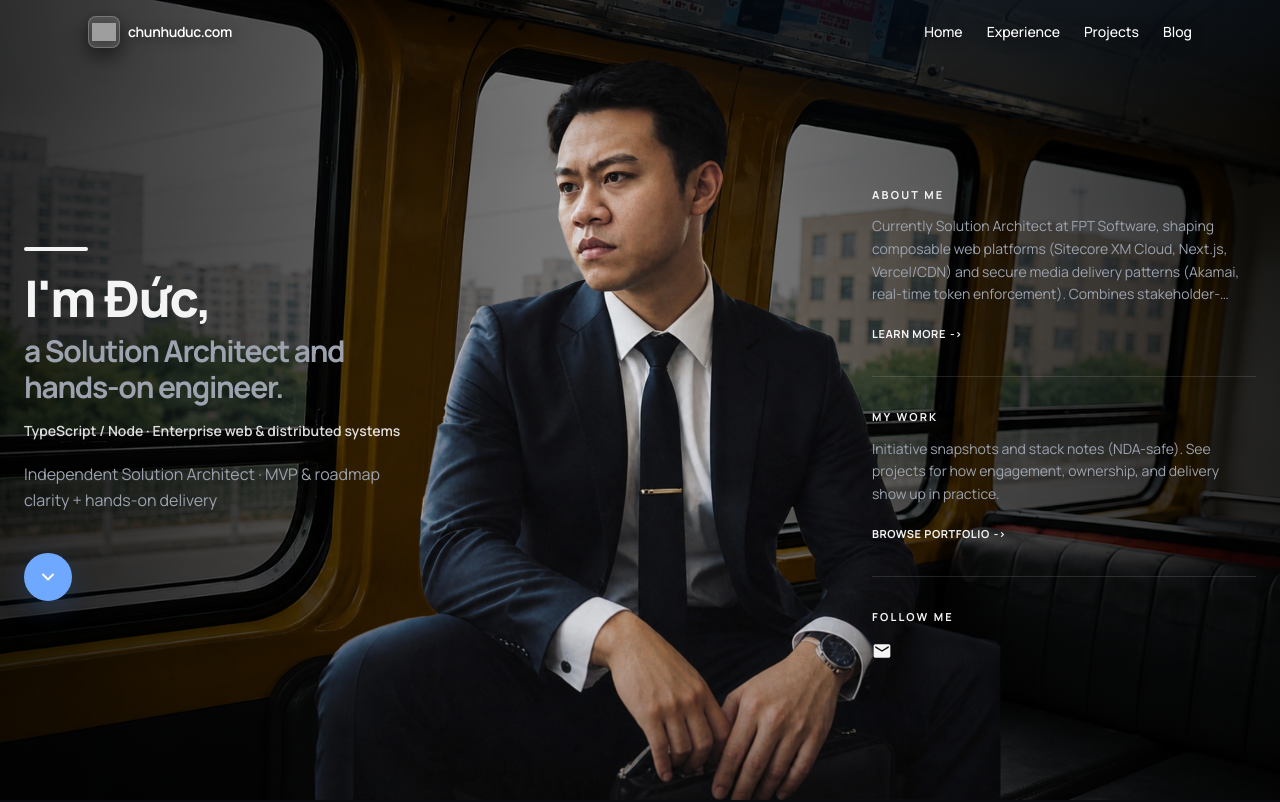
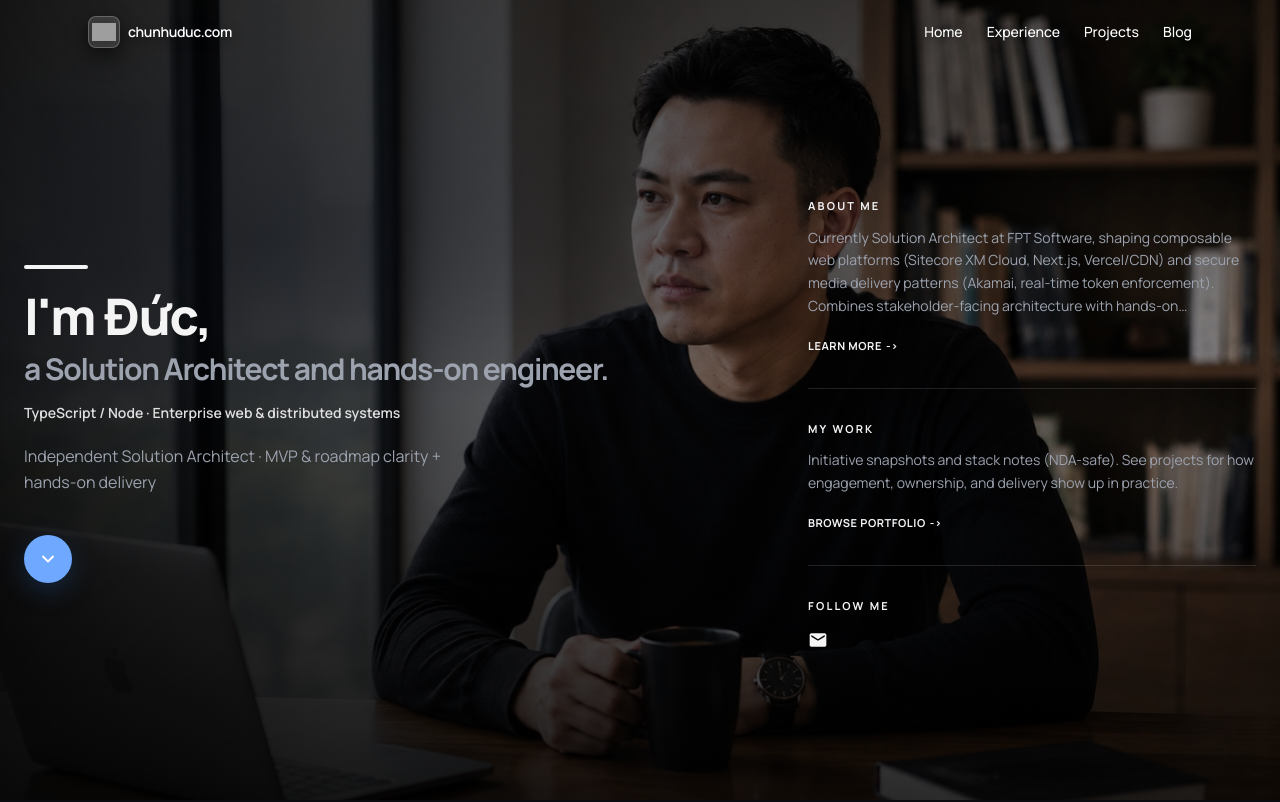
Before and after one commit to chunhuduc/chunhuduc.com, a Next.js app: page / in a window 1280 px wide. Shown: the top 802 px of the page. Built offline with nearby package versions, Linux system fonts and the light colour scheme; grey boxes are pictures that could not be loaded.

Commit message:
Replace HomeHero with HomeHeroV2 component for improved layout and visual consistency. Add comment for future reference regarding the two-layer hero design.

```diff
--- a/app/page.tsx
+++ b/app/page.tsx
@@ -1,6 +1,7 @@
 import Link from "next/link";
 import AboutHomeSection from "@/components/AboutHomeSection";
-import HomeHero from "@/components/HomeHero";
+// Swap to `@/components/HomeHero` for the two-layer hero (background + portrait cutout).
+import HomeHeroV2 from "@/components/HomeHeroV2";
 import SectionLabel from "@/components/SectionLabel";
 import { profile } from "@/data/profile";
 import { projects } from "@/data/projects";
@@ -12,7 +13,7 @@ export default function Home() {
   const featuredProjects = projects.slice(0, 3);
   return (
     <>
-      <HomeHero />
+      <HomeHeroV2 />
 
       <div className="mx-auto max-w-6xl px-4 pb-24 pt-12 sm:px-6">
       <AboutHomeSection />
--- /dev/null
+++ b/components/HomeHeroV2.tsx
@@ -0,0 +1,157 @@
+import Image from "next/image";
+import Link from "next/link";
+import { profile } from "@/data/profile";
+
+/** Single full-bleed hero photo (`public/hero-v2.jpg`). Swap `HomeHero` back in `app/page.tsx` for the two-layer variant. */
+const HERO_IMAGE = "/hero-v2.jpg";
+
+export default function HomeHeroV2() {
+  const gh = profile.social.github?.trim();
+  const li = profile.social.linkedin?.trim();
+
+  return (
+    <section
+      id="hero"
+      className="relative flex min-h-dvh w-full max-lg:h-[100svh] max-lg:max-h-[100svh] flex-col overflow-hidden bg-hero-background text-hero-foreground [container-type:normal] lg:h-[100dvh] lg:max-h-[100dvh]"
+      aria-label="Hero"
+    >
+      <div className="pointer-events-none absolute inset-0 z-0">
+        <Image
+          src={HERO_IMAGE}
+          alt=""
+          fill
+          priority
+          sizes="100vw"
+          className="object-cover object-center"
+          aria-hidden
+        />
+        <div
+          className="absolute inset-0 bg-gradient-to-r from-black/88 via-black/50 to-black/25"
+          aria-hidden
+        />
+        <div
+          className="absolute inset-0 bg-gradient-to-t from-black/70 via-transparent to-black/35"
+          aria-hidden
+        />
+        <div
+          className="absolute inset-0 bg-[radial-gradient(ellipse_80%_60%_at_20%_30%,rgba(10,14,22,0.45),transparent_55%)]"
+          aria-hidden
+        />
+      </div>
+
+      <div className="hero-animate-text relative z-10 mx-auto flex min-h-0 w-full max-w-7xl flex-1 flex-col px-4 sm:px-6 max-lg:h-full max-lg:justify-end max-lg:pb-6 max-lg:pt-[max(0.5rem,env(safe-area-inset-top,0px))] lg:justify-center lg:pb-16 lg:pt-28">
+        <div className="grid min-h-0 w-full grid-cols-1 gap-12 max-lg:h-full max-lg:content-end max-lg:items-end max-lg:gap-0 lg:max-h-none lg:flex-1 lg:grid-cols-12 lg:content-normal lg:items-center lg:gap-8 xl:gap-10">
+          <div className="order-1 flex w-full flex-col max-lg:justify-end lg:col-span-6 lg:justify-center">
+            <div className="mb-5 h-1 w-12 rounded-full bg-hero-foreground sm:w-16" aria-hidden />
+            <h1 className="text-4xl font-extrabold leading-[1.08] tracking-tight text-hero-foreground sm:text-5xl lg:text-[2.75rem] xl:text-[3.15rem]">
+              I&apos;m Đức,
+              <span className="mt-2 block text-2xl font-bold text-hero-muted sm:text-3xl">
+                a Solution Architect and hands-on engineer.
+              </span>
+            </h1>
+            <p className="mt-4 max-w-md text-sm font-semibold text-hero-foreground/90">
+              {profile.subline}
+            </p>
+            <p className="mt-5 max-w-md text-base leading-relaxed text-hero-muted">{profile.headline}</p>
+            <div className="hidden md:mt-10 md:block">
+              <a
+                href="#about"
+                className="group inline-flex h-12 w-12 items-center justify-center rounded-full bg-accent text-white shadow-[0_8px_24px_rgba(31,75,130,0.4)] transition-transform hover:scale-105 hover:opacity-95"
+                aria-label="Scroll to about section"
+              >
+                <svg
+                  className="h-5 w-5 transition-transform group-hover:translate-y-0.5"
+                  viewBox="0 0 24 24"
+                  fill="none"
+                  stroke="currentColor"
+                  strokeWidth="2.25"
+                  strokeLinecap="round"
+                  strokeLinejoin="round"
+                  aria-hidden
+                >
+                  <path d="M6 9l6 6 6-6" />
+                </svg>
+              </a>
+            </div>
+          </div>
+
+          <aside className="order-2 hidden lg:col-span-6 lg:block lg:justify-self-end">
+            <div className="space-y-0 lg:max-w-md lg:justify-self-end">
+              <div className="border-b border-hero-line pb-8">
+                <p className="text-[11px] font-bold uppercase tracking-[0.2em] text-hero-foreground">
+                  About me
+                </p>
+                <p className="mt-3 text-sm leading-relaxed text-hero-muted line-clamp-4">{profile.aboutFocus}</p>
+                <Link
+                  href="/experience"
+                  className="mt-5 inline-flex items-center gap-1 text-[11px] font-bold uppercase tracking-wider text-hero-foreground transition-colors hover:text-accent"
+                >
+                  Learn more
+                  <span aria-hidden> -&gt;</span>
+                </Link>
+              </div>
+              <div className="border-b border-hero-line py-8">
+                <p className="text-[11px] font-bold uppercase tracking-[0.2em] text-hero-foreground">
+                  My work
+                </p>
+                <p className="mt-3 text-sm leading-relaxed text-hero-muted">
+                  Initiative snapshots and stack notes (NDA-safe). See projects for how engagement,
+                  ownership, and delivery show up in practice.
+                </p>
+                <Link
+                  href="/projects"
+                  className="mt-5 inline-flex items-center gap-1 text-[11px] font-bold uppercase tracking-wider text-hero-foreground transition-colors hover:text-accent"
+                >
+                  Browse portfolio
+                  <span aria-hidden> -&gt;</span>
+                </Link>
+              </div>
+              <div className="pt-8">
+                <p className="text-[11px] font-bold uppercase tracking-[0.2em] text-hero-foreground">
+                  Follow me
+                </p>
+                <div className="mt-4 flex flex-wrap gap-4">
+                  <a
+                    className="text-hero-foreground transition-opacity hover:opacity-80"
+                    href={`mailto:${profile.email}`}
+                    aria-label="Email"
+                  >
+                    <svg className="h-5 w-5" viewBox="0 0 24 24" fill="currentColor" aria-hidden>
+                      <path d="M20 4H4c-1.1 0-1.99.9-1.99 2L2 18c0 1.1.9 2 2 2h16c1.1 0 2-.9 2-2V6c0-1.1-.9-2-2-2zm0 4-8 5-8-5V6l8 5 8-5v2z" />
+                    </svg>
+                  </a>
+                  {gh ? (
+                    <a
+                      className="text-hero-foreground transition-opacity hover:opacity-80"
+                      href={gh}
+                      target="_blank"
+                      rel="noopener noreferrer"
+                      aria-label="GitHub"
+                    >
+                      <svg className="h-5 w-5" viewBox="0 0 24 24" fill="currentColor" aria-hidden>
+                        <path d="M12 0C5.37 0 0 5.37 0 12c0 5.31 3.435 9.795 8.205 11.385.6.105.825-.255.825-.57 0-.285-.015-1.23-.015-2.235-3.015.555-3.795-.735-4.035-1.41-.135-.345-.72-1.41-1.23-1.695-.42-.225-1.02-.78-.015-.795.945-.015 1.62.87 1.845 1.23 1.08 1.815 2.805 1.305 3.495.99.105-.78.42-1.305.765-1.605-2.67-.3-5.46-1.335-5.46-5.925 0-1.305.465-2.385 1.23-1.215-.12-.258-1.23-1.11.12-2.535 1.005-.315 3.3 1.2 3.3 1.2 1.5-.42 3.105-.42 4.605 0 0 0 2.295-1.515 3.3-1.2 1.35 1.425.24 2.277-.12 2.535.765 1.17 1.23 2.91 1.23 1.215 0 4.635-2.79 5.625-5.475.435.825.69 1.815.69 2.805 0 2.025-.015 3.67-.015 4.155 0 .435.33.96.825.78C20.565 21.795 24 17.31 24 12 24 5.37 18.63 0 12 0z" />
+                      </svg>
+                    </a>
+                  ) : null}
+                  {li ? (
+                    <a
+                      className="text-hero-foreground transition-opacity hover:opacity-80"
+                      href={li}
+                      target="_blank"
+                      rel="noopener noreferrer"
+                      aria-label="LinkedIn"
+                    >
+                      <svg className="h-5 w-5" viewBox="0 0 24 24" fill="currentColor" aria-hidden>
+                        <path d="M20.447 20.452h-3.554v-5.569c0-1.328-.027-3.037-1.852-3.037-1.853 0-2.136 1.445-2.136 2.939v5.667H9.351V9h3.414v1.561h.046c.477-.9 1.637-1.85 3.37-1.85 3.601 0 4.267 2.37 4.267 5.455v6.286zM5.337 7.433c-1.144 0-2.063-.926-2.063-2.065 0-1.138.92-2.063 2.063-2.063 1.14 0 2.064.925 2.064 2.063 0 1.139-.925 2.065-2.064 2.065zm1.782 13.019H3.555V9h3.564v11.452zM22.225 0H1.771C.792 0 0 .774 0 1.729v20.542C0 23.227.792 24 1.771 24h20.451C23.2 24 24 23.227 24 22.271V1.729C24 .774 23.2 0 22.222 0h.003z" />
+                      </svg>
+                    </a>
+                  ) : null}
+                </div>
+              </div>
+            </div>
+          </aside>
+        </div>
+      </div>
+    </section>
+  );
+}
```
Also changed, not shown: public/hero-v2.jpg (added).
